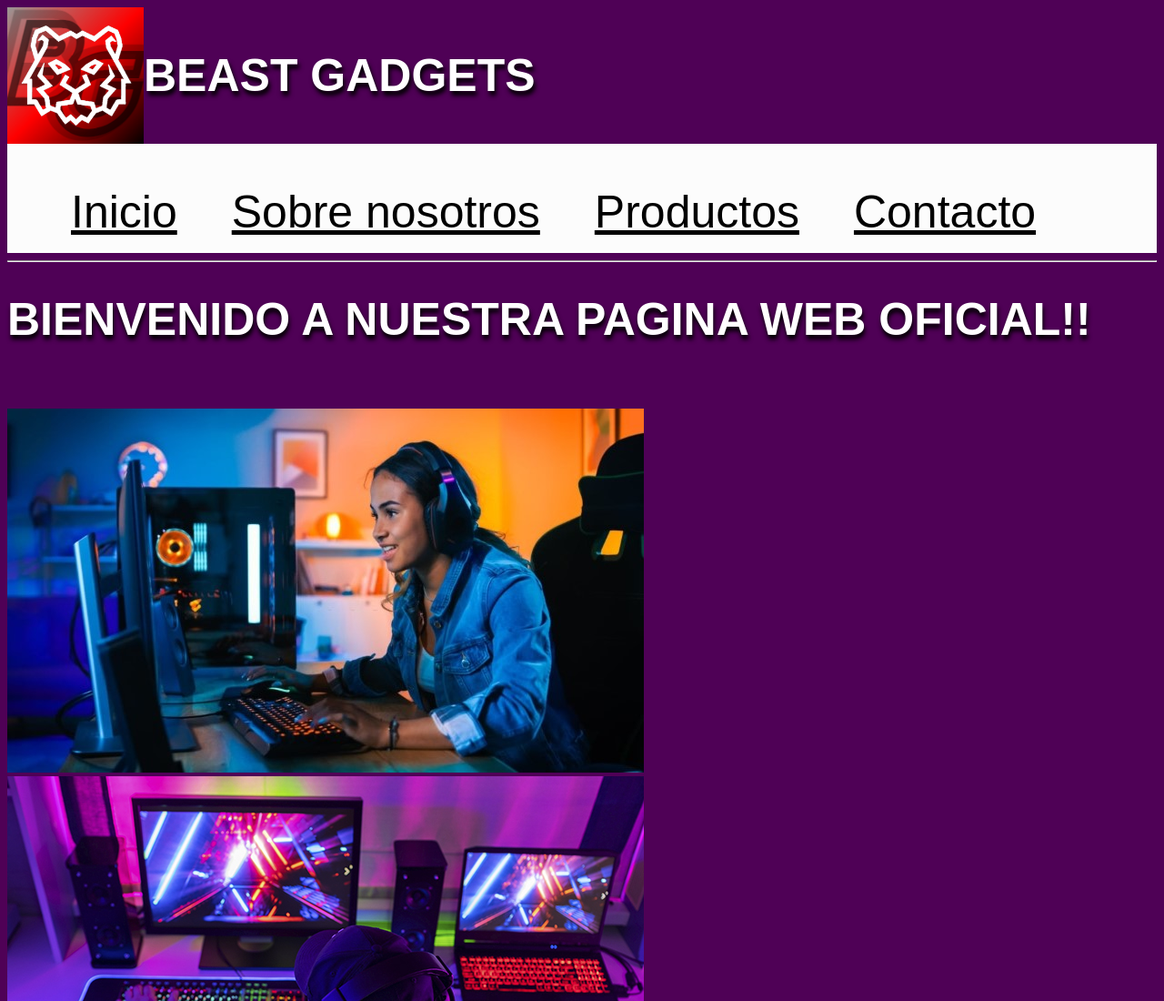
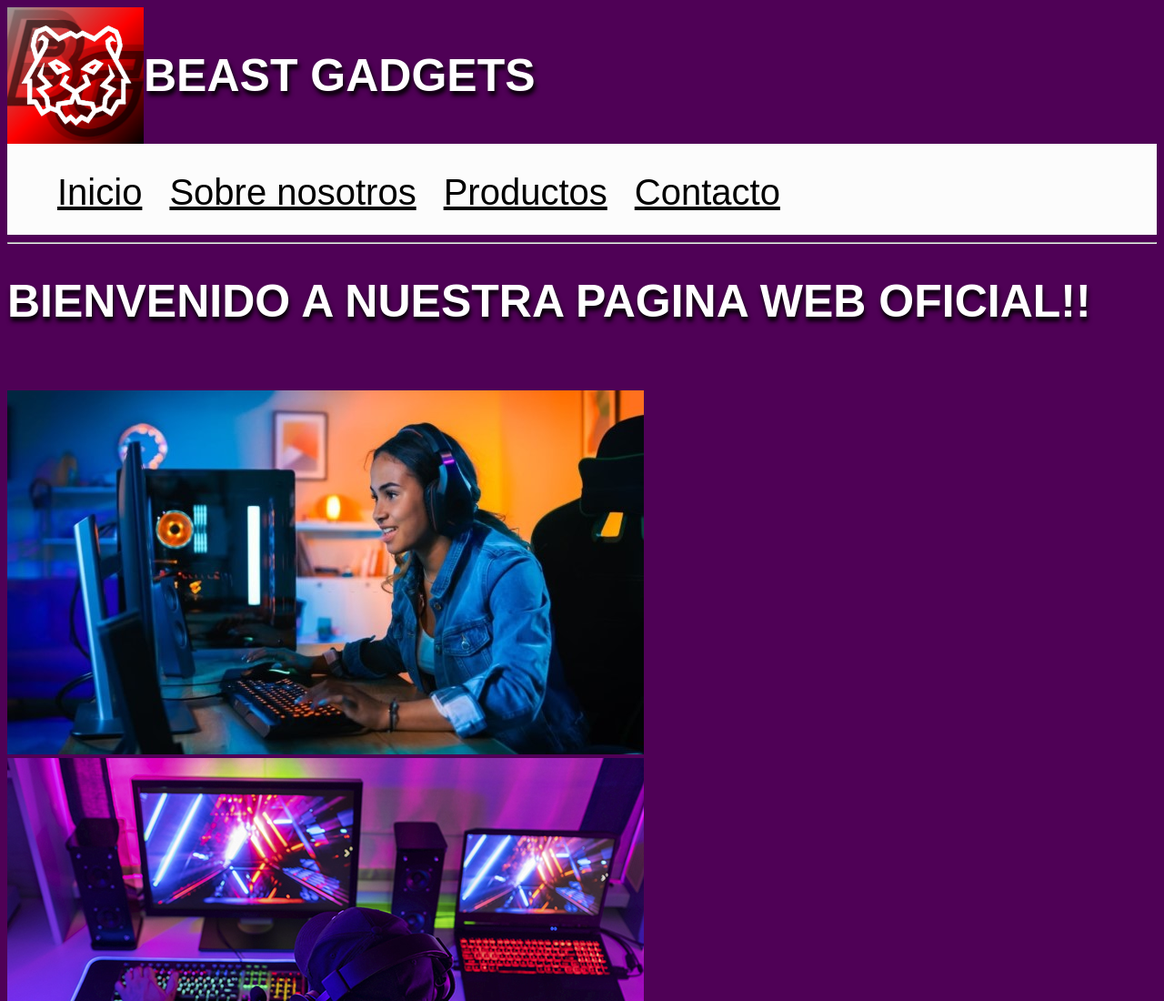
Before and after one commit to mauricioestradadlg/beastGadgets, a website: page public/index.html in a window 1280 px wide. Shown: the top 1100 px of the page at 91% size. Drawn offline with Linux system fonts and the light colour scheme.

Commit message:
Adaptacion en tabletas y laptops

```diff
--- a/public/css/style.css
+++ b/public/css/style.css
@@ -61,14 +61,6 @@ header{
     float: left;
   }
 
-  /* Texto de la barra de navegacion*/
-  .navbar a{
-    color: hsl(0, 0%, 0%);
-    display: block;
-    text-align: center;
-    font-size: 40px;
-    font-family: Arial, Helvetica, sans-serif
-  }
 
   /* Color al seleccionar una opcion de la navegacion*/
   .navbar a:hover{
@@ -116,28 +108,42 @@ header{
 
   }
 
-  /* NAV Laptops */
-
-  @media (min-width: 1280px) and (max-width: 1439px){
+  /* NAV Tabletas pequeñas */
+  @media (min-width: 768px) and (max-width: 1023px){
 
     .navbar a{
-        font-size: 50px;
+      font-size: 30px;
   }
 
   .navbar li{
-        margin: 30px;
+      margin: 15px;
   }
 
   .navbar {
-        height: 120px;
+      height: 80px;
 
   }
 
   }
 
+  /* NAV Laptops y tabletas grandes */
+
+  @media(min-width: 1024px) and (max-width: 1439px){
 
 
+    .navbar a{
+        font-size: 40px;
+    }
 
+    .navbar li{
+        margin: 15px;
+    }
+
+    .navbar {
+        height: 100px;
+
+    }
+  }
 
   /* FOOTER */
 
```
Lines whose indentation alone changed are shown as unchanged.
